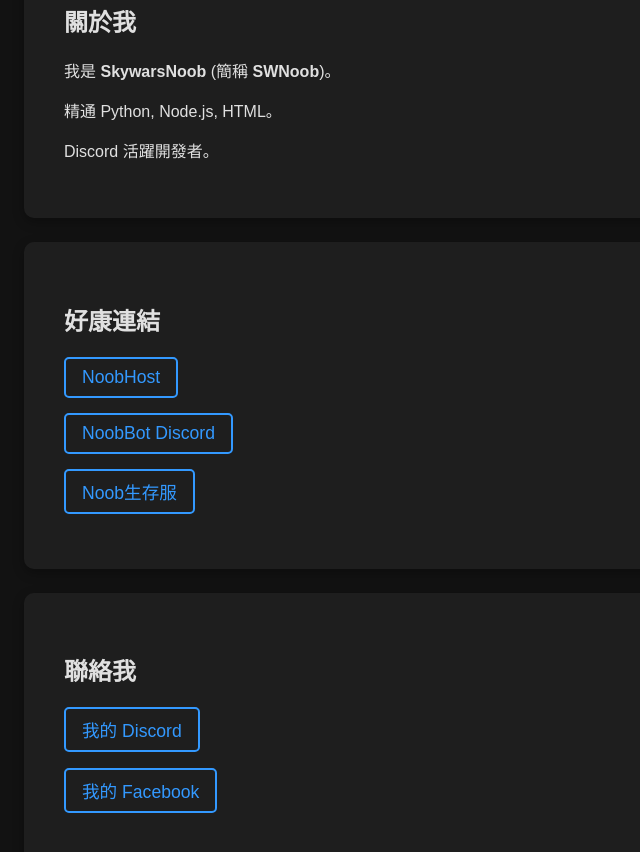
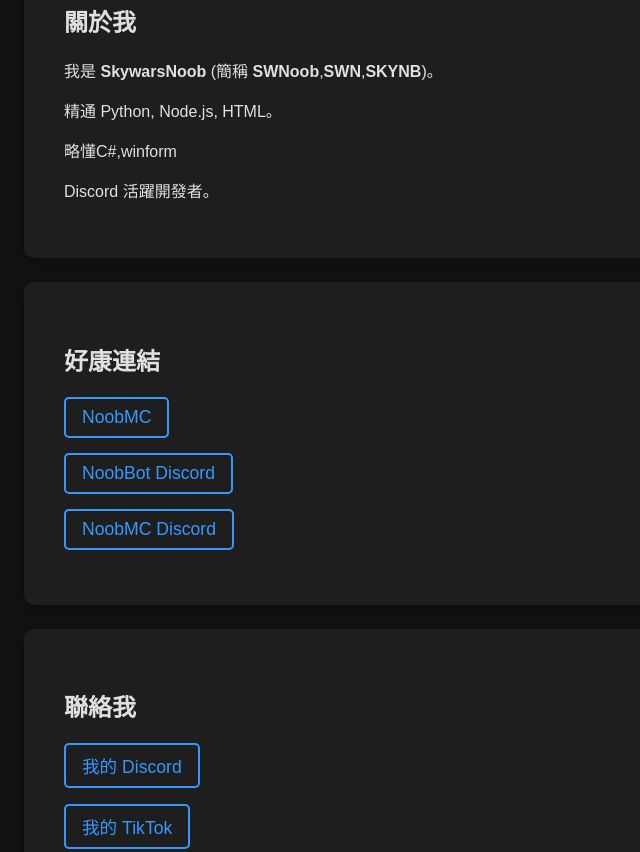
Before and after one commit to skywars-noob/me, a plain HTML site: page index.html in a window 1280 px wide. Shown: the part 266-1118 px from the top of the page, without its empty margins (0-640 px from the left). Drawn offline with Linux system fonts and the light colour scheme.

Commit message:
Update contact and about sections in index.html

```diff
--- a/index.html
+++ b/index.html
@@ -153,24 +153,25 @@
 
     <section id="about">
         <h2>關於我</h2>
-        <p>我是 <strong>SkywarsNoob</strong> (簡稱 <strong>SWNoob</strong>)。</p>
+        <p>我是 <strong>SkywarsNoob</strong> (簡稱 <strong>SWNoob</strong>,<strong>SWN</strong>,<strong>SKYNB</strong>)。</p>
         <p>精通 Python, Node.js, HTML。</p>
+        <p>略懂C#,winform</p>
         <p>Discord 活躍開發者。</p>
     </section>
 
     <section id="good_url">
         <h2>好康連結</h2>
         <ul class="project-list">
-            <li><a href="https://noobtw.top/" target="_blank">NoobHost</a></li>
+            <li><a href="https://noobmc.cc/" target="_blank">NoobMC</a></li>
             <li><a href="https://dsc.gg/noob-bot" target="_blank">NoobBot Discord</a></li>
-            <li><a href="https://dsc.gg/noob-mc" target="_blank">Noob生存服</a></li>
+            <li><a href="https://dsc.gg/noob-mc" target="_blank">NoobMC Discord</a></li>
         </ul>
     </section>
 
     <section id="contact">
         <h2>聯絡我</h2>
         <p><a href="https://discord.com/users/1072411470727483482" class="contact-link" target="_blank">我的 Discord</a></p>
-        <p><a href="https://www.facebook.com/skywars.noob/" class="contact-link" target="_blank">我的 Facebook</a></p>
+        <p><a href="https://www.tiktok.com/@skywarsnoob.tw" class="contact-link" target="_blank">我的 TikTok</a></p>
     </section>
 
     <footer>
```
